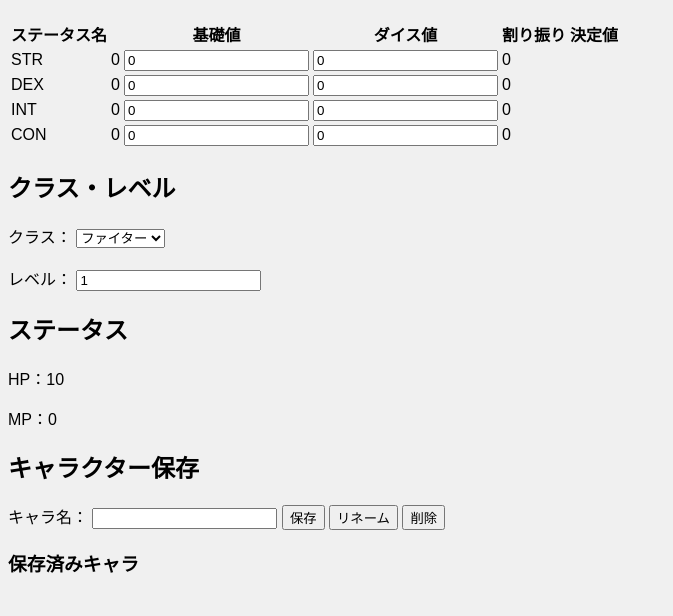
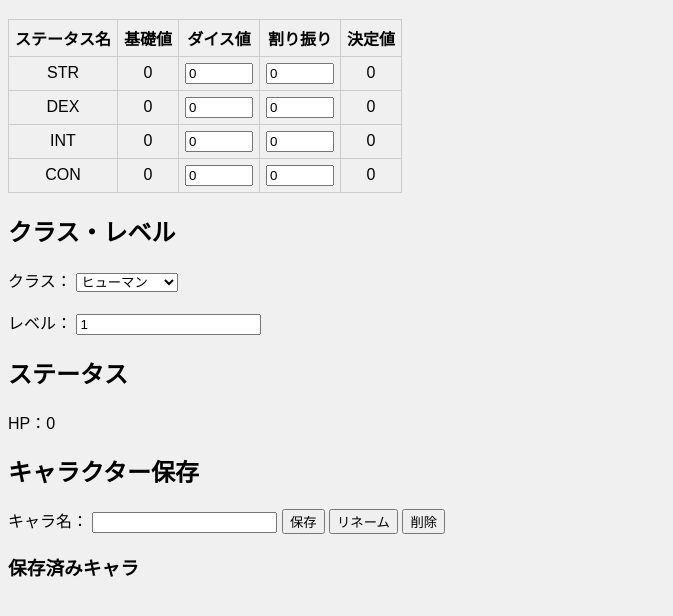
Before and after one commit to mk3710tama-ship-it/trpg-character-sheet-FBA, a plain HTML site: page index.html in a window 1280 px wide. Shown: the part 70-686 px from the top of the page, without its empty margins (0-673 px from the left). Drawn offline with Linux system fonts and the light colour scheme.

Commit message:
Add files via upload

```diff
--- a/index.html
+++ b/index.html
@@ -11,9 +11,9 @@
 
 <h1>キャラクターシート</h1>
 
-<table>
+<table class="status-table">
   <tr>
-    <th>ステータス名<th>
+    <th>ステータス名</th>
     <th>基礎値</th>
     <th>ダイス値</th>
     <th>割り振り</th>
@@ -45,11 +45,11 @@
   </tr>
 
   <tr>
-  <td>CON</td>
-  <td><span id="con-base">0</span></td>
-  <td><input type="number" id="con-daice" value="0"></td>
-  <td><input type="number" id="con-quota" value="0"></td>
-  <td><span id="con-true">0</span></td>
+    <td>CON</td>
+    <td><span id="con-base">0</span></td>
+    <td><input type="number" id="con-daice" value="0"></td>
+    <td><input type="number" id="con-quota" value="0"></td>
+    <td><span id="con-true">0</span></td>
   </tr>
 </table>
 
@@ -62,9 +62,9 @@
 <label>
   クラス：
   <select id="job">
-    <option value="fighter">ファイター</option>
-    <option value="wizard">ウィザード</option>
-    <option value="rogue">ローグ</option>
+    <option value="human">ヒューマン</option>
+    <option value="Warbeast">ワービースト</option>
+    <option value="HObbit">ホビット</option>
   </select>
 </label>
 
@@ -82,7 +82,6 @@
 <h2>ステータス</h2>
 
 <p>HP：<span id="hp">0</span></p>
-<p>MP：<span id="mp">0</span></p>
 
 <!-- 以下保存システム（さわらないでおｋ）-->
 
--- a/script.js
+++ b/script.js
@@ -11,9 +11,9 @@ function calcMod(value) {
 }
 
 const jobs = {
-  fighter: { hp: 10, mp: 0 },
-  wizard: { hp: 6, mp: 10 },
-  rogue: { hp: 8, mp: 4 }
+  human: { str:3,con:3,pow:3,agi:2,dex:3,ida:5,hp:0,sm:8 },
+  Warbeast: { str:2,con:1,pow:1,agi:1,dex:3,ida:1,hp:6,sm:1 },
+  Hobbit: { str:1,con:2,pow:2,agi:2,dex:2,ida:5,hp:8,sm:1 }
 };
 
 // =====================
@@ -33,6 +33,10 @@ function updateStatus() {
   const level = Number(document.getElementById("level").value);
   const job = document.getElementById("job").value;
 
+  const base = jobs[job];
+
+
+
   const str_true = str_daice+str_quote;
   const dex_true = dex_daice+dex_quota;
   const int_true = int_daice+int_quota;
@@ -43,12 +47,10 @@ function updateStatus() {
   document.getElementById("int-true").textContent = int_true;
   document.getElementById("con-true").textContent = con_true;
 
-  const base = jobs[job];
+
   const hp = base.hp + con_true * level;
-  const mp = base.mp + int_true * level;
 
   document.getElementById("hp").textContent = hp;
-  document.getElementById("mp").textContent = mp;
 }
 
 // =====================
--- a/style.css
+++ b/style.css
@@ -6,3 +6,14 @@ body {
 h1 {
   color: #333;
 }
+.status-table {
+  border-collapse: collapse;
+}
+.status-table th, .status-table td {
+  border: 1px solid #ccc;
+  padding: 6px;
+  text-align: center;
+}
+.status-table input {
+  width: 60px;
+}
```
